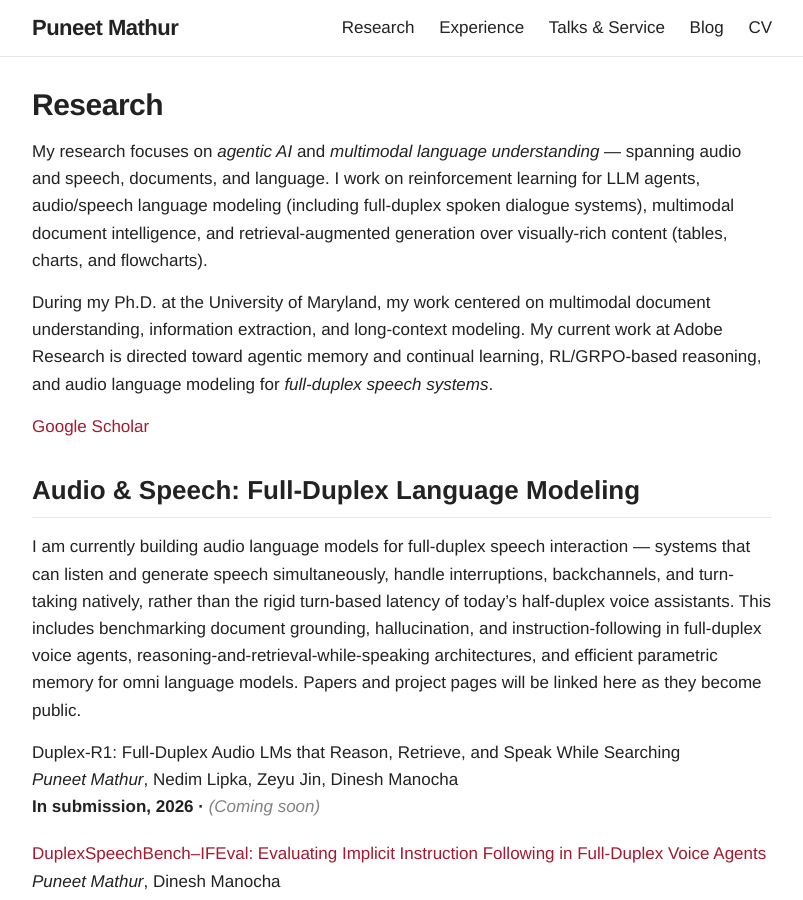
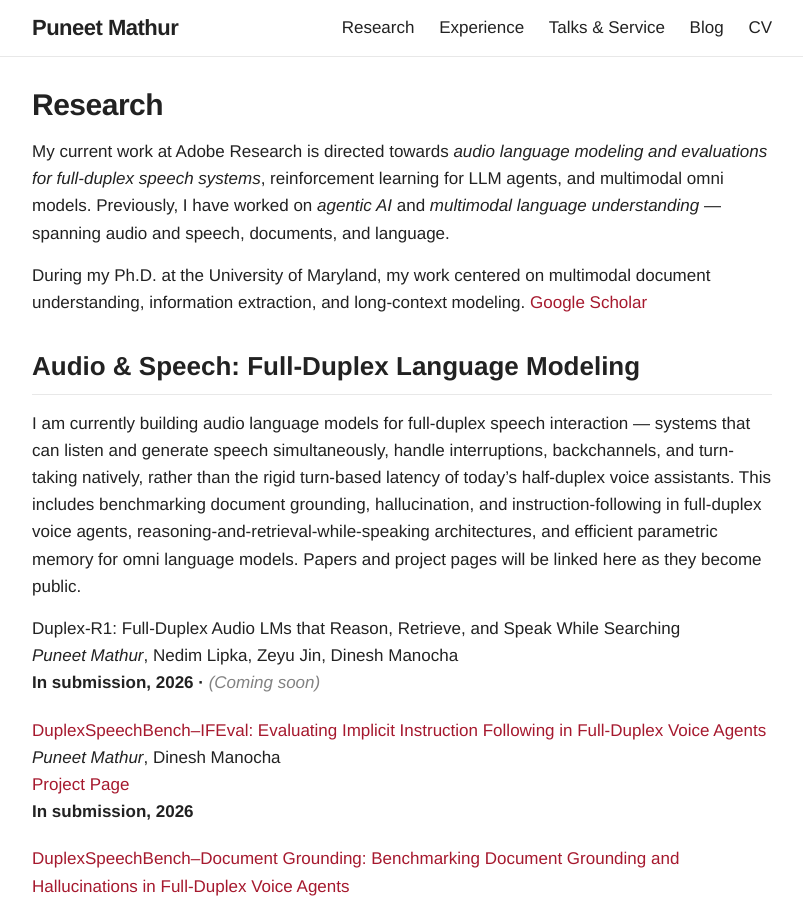
Before and after one commit to theMADAIguy/theMADAIguy.github.io, a Jekyll site: the page built from _pages/research.md, in a window 1280 px wide and 900 px high. Shown: the whole window, without its empty margins (238-1041 px from the left). Built offline with Jekyll 4.4.1, drawn with Linux system fonts in a browser that asks for light colours.

Commit message:
Update research.md

```diff
--- a/_pages/research.md
+++ b/_pages/research.md
@@ -5,10 +5,10 @@
 order: 1
 ---
 
-My research focuses on *agentic AI* and *multimodal language understanding* — spanning audio and speech, documents, and language. I work on reinforcement learning for LLM agents, audio/speech language modeling (including full-duplex spoken dialogue systems), multimodal document intelligence, and retrieval-augmented generation over visually-rich content (tables, charts, and flowcharts).
+My current work at Adobe Research is directed towards *audio language modeling and evaluations for full-duplex speech systems*, reinforcement learning for LLM agents, and multimodal omni models. Previously, I have worked on *agentic AI* and *multimodal language understanding* — spanning audio and speech, documents, and language.
 
-During my Ph.D. at the University of Maryland, my work centered on multimodal document understanding, information extraction, and long-context modeling. My current work at Adobe Research is directed toward agentic memory and continual learning, RL/GRPO-based reasoning, and audio language modeling for *full-duplex speech systems*.
 
+During my Ph.D. at the University of Maryland, my work centered on multimodal document understanding, information extraction, and long-context modeling.
 [Google Scholar]({{ site.scholar_url }})
 
 ## Audio &amp; Speech: Full-Duplex Language Modeling
```
